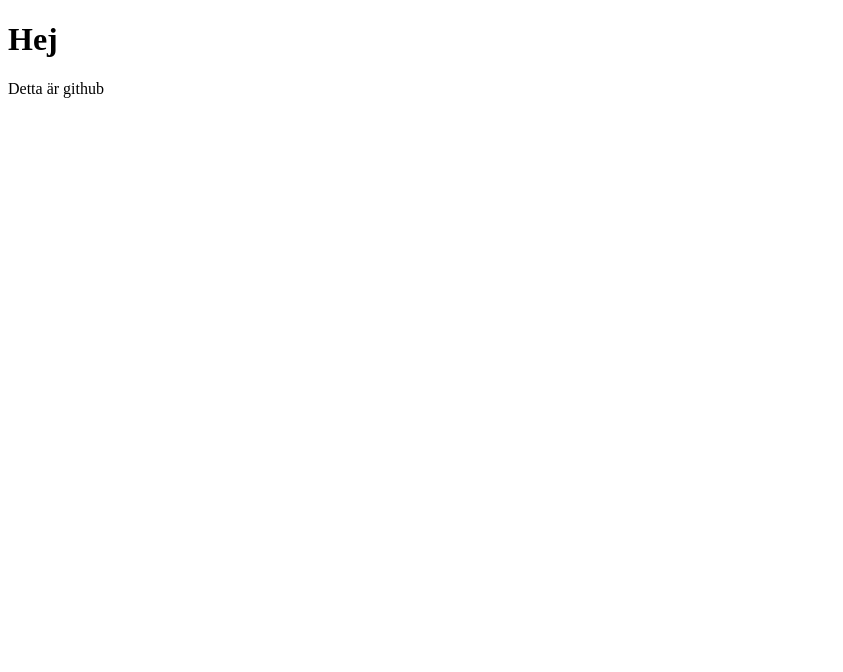
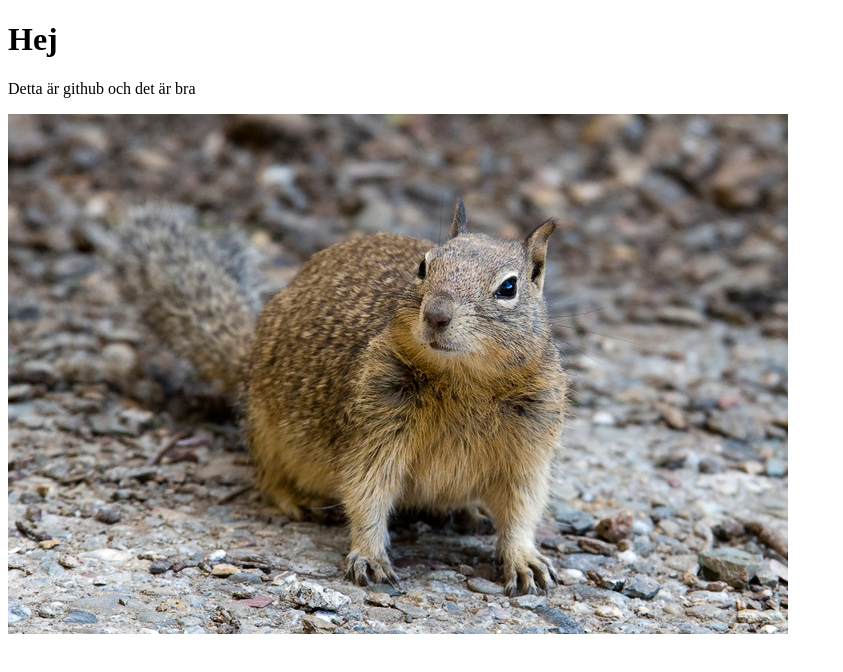
Before and after one commit to Bruchii/uppgift54, a plain HTML site: page index.html in a window 1280 px wide. Shown: the whole page, without its empty margins (0-843 px from the left). Drawn offline with Linux system fonts and the light colour scheme.

Commit message:
en bild las in

```diff
--- a/index.html
+++ b/index.html
@@ -8,6 +8,7 @@
   </head>
   <body>
     <h1> Hej </h1>
-    <P>Detta är github</P>
+    <P>Detta är github och det är bra</P>
+    <img src="120417-F-RU983-0060.JPG" alt="ekorre">
   </body>
 </html>
```
Also changed, not shown: 120417-F-RU983-0060.JPG (added).
